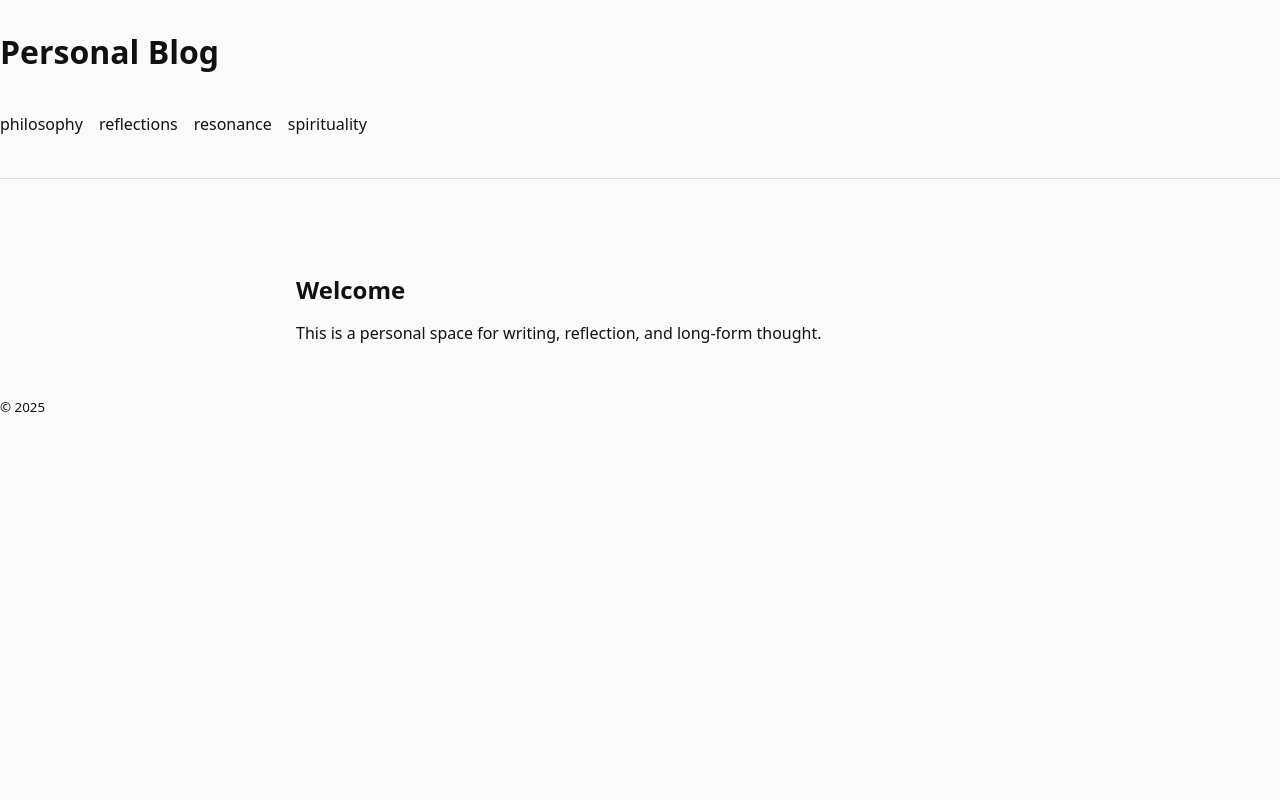
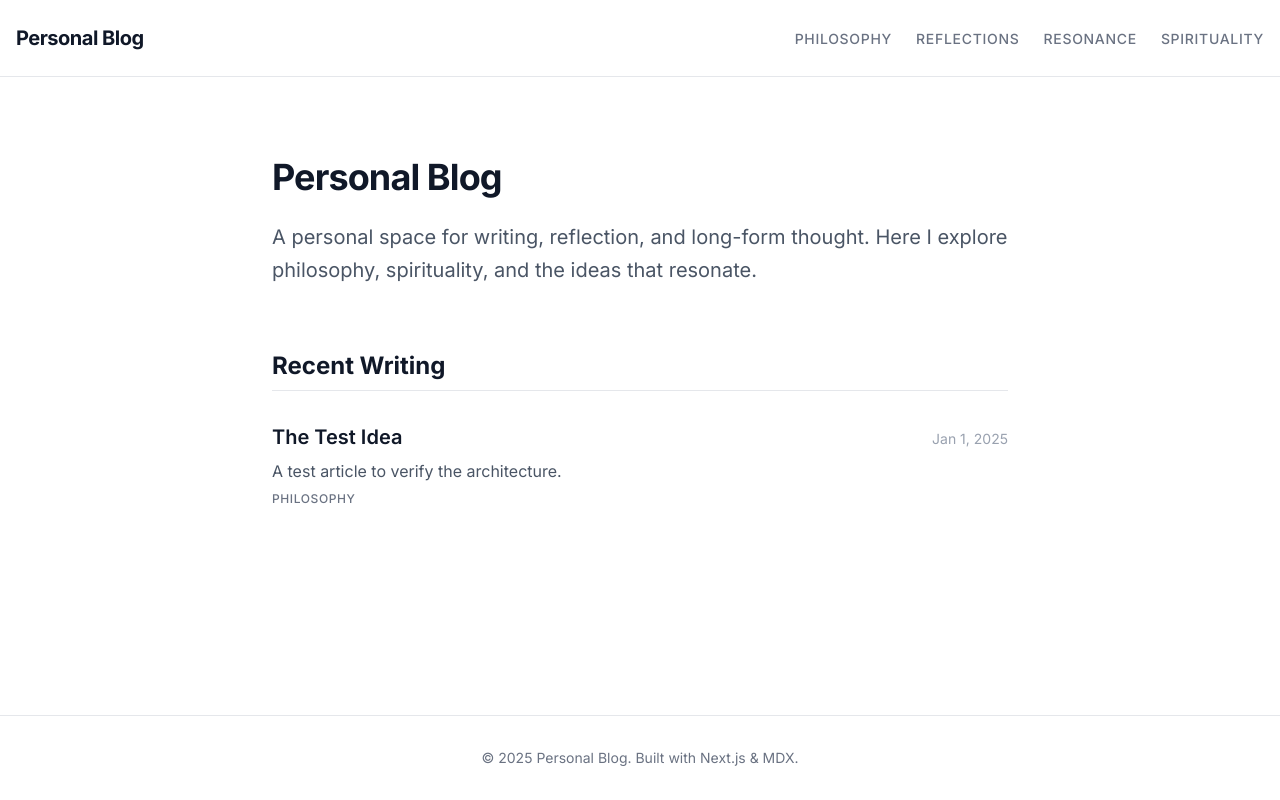
Before and after one commit to ZenAesthete/personal-blog, a Next.js app: page / in a window 1280 px wide. Built offline with nearby package versions, Linux system fonts and the light colour scheme.

Commit message:
version 2.0 complete overhaul with new design and features

```diff
--- a/app/[category]/page.tsx
+++ b/app/[category]/page.tsx
@@ -1,9 +1,7 @@
+import Link from "next/link";
 import { notFound } from "next/navigation";
-import {
-  CATEGORIES,
-  Category,
-  getArticlesByCategory,
-} from "@/lib/content";
+import { CATEGORIES, getArticlesByCategory } from "@/lib/content";
+import { format } from "date-fns";
 
 interface CategoryPageProps {
   params: Promise<{
@@ -11,33 +9,79 @@ interface CategoryPageProps {
   }>;
 }
 
-export default async function CategoryPage({
-  params,
-}: CategoryPageProps) {
+/**
+ * 1. STATIC GENERATION
+ */
+export function generateStaticParams() {
+  return CATEGORIES.map((category) => ({
+    category: category,
+  }));
+}
+
+/**
+ * 2. METADATA (FIXED)
+ * 'params' is a Promise here too. We must await it.
+ */
+export async function generateMetadata({ params }: CategoryPageProps) {
   const { category } = await params;
 
-  const normalizedCategory = category.toLowerCase() as Category;
+  // Capitalize first letter for the title
+  const title = category.charAt(0).toUpperCase() + category.slice(1);
+  return {
+    title: `${title} | Personal Blog`,
+  };
+}
 
-  if (!CATEGORIES.includes(normalizedCategory)) {
+export default async function CategoryPage({ params }: CategoryPageProps) {
+  const { category } = await params;
+
+  // 3. VALIDATION
+  if (!CATEGORIES.includes(category as any)) {
     notFound();
   }
 
-  const articles = getArticlesByCategory(normalizedCategory);
+  const articles = getArticlesByCategory(category);
 
   return (
-    <main>
-      <h1>{normalizedCategory}</h1>
+    <main className="container mx-auto px-4 py-12 max-w-3xl">
+      <header className="mb-12 border-b pb-4 border-gray-200 dark:border-gray-800">
+        <h1 className="text-3xl font-bold capitalize tracking-tight">
+          {category}
+        </h1>
+        <p className="text-gray-500 mt-2">
+          {articles.length} {articles.length === 1 ? 'entry' : 'entries'}
+        </p>
+      </header>
 
-      <ul>
+      <div className="space-y-10">
         {articles.map((article) => (
-          <li key={article.slug}>
-            <a href={`/${normalizedCategory}/${article.slug}`}>
-              {article.title}
-            </a>{" "}
-            — <small>{article.date}</small>
-          </li>
+          <article key={article.slug} className="group relative">
+            <div className="flex flex-col sm:flex-row sm:items-baseline sm:justify-between">
+                <Link
+                  href={`/${category}/${article.slug}`}
+                  className="text-xl font-semibold text-gray-900 dark:text-gray-100 group-hover:text-blue-600 transition-colors"
+                >
+                  <span className="absolute inset-0" />
+                  {article.title}
+                </Link>
+
+                <time className="text-sm text-gray-400 shrink-0 sm:ml-4">
+                  {format(new Date(article.date), "MMM d, yyyy")}
+                </time>
+            </div>
+
+            {article.description && (
+              <p className="mt-2 text-gray-600 dark:text-gray-400 leading-relaxed">
+                {article.description}
+              </p>
+            )}
+          </article>
         ))}
-      </ul>
+
+        {articles.length === 0 && (
+          <p className="text-gray-500 italic">No entries in this category yet.</p>
+        )}
+      </div>
     </main>
   );
 }
--- a/app/components/Nav.tsx
+++ b/app/components/Nav.tsx
@@ -3,14 +3,30 @@ import { CATEGORIES } from "@/lib/content";
 
 export default function Nav() {
   return (
-    <nav>
-      <ul className="nav">
-        {CATEGORIES.map((category) => (
-      <li key={category}>
-        <Link href={`/${category}`}>{category}</Link>
-      </li>
-    ))}
-  </ul>
+    <nav className="border-b border-gray-200 dark:border-gray-800 py-6 mb-8">
+      <div className="container mx-auto px-4 flex flex-col sm:flex-row items-center justify-between gap-4">
+        {/* Logo / Home Link */}
+        <Link
+          href="/"
+          className="text-xl font-bold tracking-tight hover:text-blue-600 transition-colors"
+        >
+          Personal Blog
+        </Link>
+
+        {/* Navigation Links */}
+        <ul className="flex flex-wrap justify-center gap-6">
+          {CATEGORIES.map((category) => (
+            <li key={category}>
+              <Link
+                href={`/${category}`}
+                className="text-sm font-medium uppercase tracking-wider text-gray-500 hover:text-gray-900 dark:hover:text-gray-100 transition-colors"
+              >
+                {category}
+              </Link>
+            </li>
+          ))}
+        </ul>
+      </div>
     </nav>
   );
 }
--- a/app/globals.css
+++ b/app/globals.css
@@ -1,173 +1,76 @@
-/* 1. CSS Reset (minimal) */
-*,
-*::before,
-*::after {
-  box-sizing: border-box;
+@import "tailwindcss";
+@plugin "@tailwindcss/typography";
+
+/*
+   ==========================================================================
+   Global Polish & Variables
+   ==========================================================================
+*/
+
+:root {
+  /* Enables smooth scrolling for anchor links */
+  scroll-behavior: smooth;
 }
 
-html,
-body {
-  margin: 0;
-  padding: 0;
+@layer base {
+  body {
+    /*
+       This ensures the font looks crisp on MacOS/iOS.
+       (We already applied the classes in layout.tsx, but this is a backup)
+    */
+    -webkit-font-smoothing: antialiased;
+    -moz-osx-font-smoothing: grayscale;
+  }
 }
 
-/* =========================
-   Theme Variables (Defaults)
-   ========================= */
+/*
+   ==========================================================================
+   UI Refinements
+   ==========================================================================
+*/
 
-:root {
-  --bg-color: #fafafa;
-  --text-color: #111;
-  --accent-color: #333;
-  --muted-color: #666;
-  --border-color: #ddd;
+/* 1. Selection Color (The color when you highlight text) */
+::selection {
+  background-color: var(--color-blue-500); /* Tailwind Blue 500 */
+  color: white;
 }
 
-/* 2. Base Typography */
-html {
-  font-size: 16px;
+/* 2. Custom Scrollbar (Sleek & Minimal) */
+::-webkit-scrollbar {
+  width: 10px;
 }
 
-body {
-  font-family: system-ui, -apple-system, BlinkMacSystemFont,
-    "Segoe UI", Roboto, Helvetica, Arial, sans-serif;
-  line-height: 1.6;
-  color: var(--text-color);
-  background-color: var(--bg-color);
+::-webkit-scrollbar-track {
+  background: transparent;
 }
 
-
-/* 3. Links */
-a {
-  color: inherit;
-  text-decoration: none;
+::-webkit-scrollbar-thumb {
+  background-color: var(--color-gray-300);
+  border-radius: 5px;
+  border: 2px solid transparent;
+  background-clip: content-box;
 }
 
-a:hover {
-  text-decoration: underline;
+/* Dark mode scrollbar */
+@media (prefers-color-scheme: dark) {
+  ::-webkit-scrollbar-thumb {
+    background-color: var(--color-gray-700);
+  }
+
+  ::selection {
+    background-color: var(--color-blue-600);
+    color: white;
+  }
 }
 
-/* 4. Headings */
-h1,
-h2,
-h3,
-h4 {
-  line-height: 1.25;
-  margin: 2rem 0 1rem;
+/*
+   ==========================================================================
+   Typography Overrides
+   ==========================================================================
+   Tailwind Typography (prose) is great, but we can tweak it slightly here
+   if we want links in articles to be a specific color, etc.
+*/
+
+@theme {
+  --font-sans: var(--font-inter); /* Links to the Next.js font loader */
 }
-
-h1 {
-  font-size: 2rem;
-}
-
-h2 {
-  font-size: 1.5rem;
-}
-
-h3 {
-  font-size: 1.25rem;
-}
-
-/* 5. Paragraphs */
-p {
-  margin: 1rem 0;
-}
-
-/* 6. Lists */
-ul {
-  padding-left: 1.5rem;
-}
-
-li {
-  margin: 0.5rem 0;
-}
-
-/* Reading container */
-.container {
-  max-width: 720px;
-  margin: 0 auto;
-  padding: 2rem 1rem;
-}
-
-/* Article typography */
-.article h1 {
-  margin-top: 0;
-}
-
-.article p {
-  font-size: 1.05rem;
-}
-
-/*.article small {
-  color: #666;
-}*/
-
-/* Markdown content */
-.article div p {
-  margin: 1.2rem 0;
-}
-
-.article div h2 {
-  margin-top: 3rem;
-}
-
-.article div h3 {
-  margin-top: 2rem;
-}
-
-.article div ul {
-  margin: 1rem 0;
-}
-
-/* Navigation */
-.nav {
-  display: flex;
-  gap: 1rem;
-  padding: 1rem 0;
-  list-style: none;
-}
-
-header {
-  border-bottom: 1px solid var(--border-color);
-  margin-bottom: 2rem;
-}
-
-.article small {
-  color: var(--muted-color);
-}
-
-/* =========================
-   Category Themes
-   ========================= */
-
-/* Philosophy — restrained, monochrome */
-.theme-philosophy {
-  --bg-color: #f8f8f8;
-  --text-color: #111;
-  --accent-color: #222;
-  --muted-color: #555;
-}
-
-/* Reflections — softer, personal */
-.theme-reflections {
-  --bg-color: #fbf7f5;
-  --text-color: #1a1a1a;
-  --accent-color: #5a3e36;
-  --muted-color: #6b5c57;
-}
-
-/* Resonance — warmer, expressive */
-.theme-resonance {
-  --bg-color: #fffaf2;
-  --text-color: #1f1a14;
-  --accent-color: #a05a2c;
-  --muted-color: #7a5c45;
-}
-
-/* Spirituality — calm, spacious */
-.theme-spirituality {
-  --bg-color: #f5f8f6;
-  --text-color: #0f1f1a;
-  --accent-color: #2f6f5e;
-  --muted-color: #5f7f73;
-}
--- a/app/layout.tsx
+++ b/app/layout.tsx
@@ -1,10 +1,18 @@
 import type { Metadata } from "next";
+import { Inter } from "next/font/google";
 import Nav from "./components/Nav";
 import "./globals.css";
 
+// 1. Load Google Font
+const inter = Inter({ subsets: ["latin"] });
+
+// 2. Define Global Metadata
 export const metadata: Metadata = {
-  title: "Personal Blog",
-  description: "Thoughts, reflections, and philosophy",
+  title: {
+    template: "%s | Personal Blog", // %s is replaced by the page title
+    default: "Personal Blog",       // Default if no page title is found
+  },
+  description: "Thoughts, reflections, and philosophy regarding the modern world.",
 };
 
 export default function RootLayout({
@@ -14,18 +22,30 @@ export default function RootLayout({
 }) {
   return (
     <html lang="en">
-      <body>
-        <header>
-          <h1>
-            <a href="/">Personal Blog</a>
-          </h1>
-          <Nav />
-        </header>
+      {/*
+          3. Apply Body Classes
+          - inter.className: Applies the font
+          - min-h-screen flex flex-col: Pushes footer to bottom
+          - antialiased: Makes text look sharper
+      */}
+      <body
+        className={`${inter.className} min-h-screen flex flex-col bg-white text-gray-900 dark:bg-gray-950 dark:text-gray-50 antialiased`}
+      >
+        <Nav />
 
-        <main className="container">{children}</main>
+        {/*
+            We do NOT wrap children in <main> here because
+            our page components (app/page.tsx, etc) already have their own <main>.
+            This wrapper div just ensures flexible spacing.
+        */}
+        <div className="flex-grow">
+          {children}
+        </div>
 
-        <footer>
-          <small>© {new Date().getFullYear()}</small>
+        <footer className="border-t border-gray-200 dark:border-gray-800 py-8 mt-12">
+          <div className="container mx-auto px-4 text-center text-sm text-gray-500">
+            <p>© {new Date().getFullYear()} Personal Blog. Built with Next.js & MDX.</p>
+          </div>
         </footer>
       </body>
     </html>
--- a/app/page.tsx
+++ b/app/page.tsx
@@ -1,11 +1,65 @@
+import Link from "next/link";
+import { getAllArticles } from "@/lib/content";
+import { format } from "date-fns";
+
 export default function Home() {
+  const articles = getAllArticles();
+  // Show only the 5 most recent posts
+  const recentArticles = articles.slice(0, 5);
+
   return (
-    <main>
-      <h2>Welcome</h2>
-      <p>
-        This is a personal space for writing, reflection, and
-        long-form thought.
-      </p>
+    <main className="container mx-auto px-4 py-12 max-w-3xl">
+      {/* Intro Section */}
+      <section className="mb-16">
+        <h1 className="text-4xl font-bold tracking-tight mb-6">
+          Personal Blog
+        </h1>
+        <p className="text-xl text-gray-600 dark:text-gray-300 leading-relaxed">
+          A personal space for writing, reflection, and long-form thought.
+          Here I explore philosophy, spirituality, and the ideas that resonate.
+        </p>
+      </section>
+
+      {/* Recent Writing Feed */}
+      <section>
+        <h2 className="text-2xl font-bold mb-8 border-b border-gray-200 dark:border-gray-800 pb-2">
+          Recent Writing
+        </h2>
+
+        <div className="space-y-8">
+          {recentArticles.map((article) => (
+            <div key={article.slug} className="group">
+              <Link
+                href={`/${article.category}/${article.slug}`}
+                className="block"
+              >
+                <div className="flex flex-col sm:flex-row sm:justify-between sm:items-baseline mb-2">
+                  <h3 className="text-xl font-semibold group-hover:text-blue-600 transition-colors">
+                    {article.title}
+                  </h3>
+                  <span className="text-sm text-gray-400 shrink-0 sm:ml-4">
+                    {format(new Date(article.date), "MMM d, yyyy")}
+                  </span>
+                </div>
+
+                {article.description && (
+                  <p className="text-gray-600 dark:text-gray-400">
+                    {article.description}
+                  </p>
+                )}
+
+                <div className="mt-2 text-xs font-medium uppercase tracking-wider text-gray-500">
+                  {article.category}
+                </div>
+              </Link>
+            </div>
+          ))}
+
+          {recentArticles.length === 0 && (
+            <p className="text-gray-500 italic">No articles found. Time to write!</p>
+          )}
+        </div>
+      </section>
     </main>
   );
 }
--- a/content/philosophy/2025-01-01-test-idea.md
+++ b/content/philosophy/2025-01-01-test-idea.md
@@ -1,8 +1,13 @@
 ---
-title: "Test Idea"
+title: "The Test Idea"
 date: "2025-01-01"
 category: "philosophy"
-description: "A test article to verify the content system."
+description: "A test article to verify the architecture."
 ---
 
-Placeholder content.
+This is my content.
+
+## A Subheading
+
+- List item 1
+- List item 2
--- a/lib/content.ts
+++ b/lib/content.ts
@@ -1,7 +1,9 @@
 import fs from "fs";
 import path from "path";
 import matter from "gray-matter";
+import { z } from "zod";
 
+// 1. Define Categories as a constant
 export const CATEGORIES = [
   "philosophy",
   "reflections",
@@ -9,97 +11,104 @@ export const CATEGORIES = [
   "spirituality",
 ] as const;
 
-export type Category = (typeof CATEGORIES)[number];
+// 2. Define the Zod Schema for Frontmatter
+// This acts as a contract. If your MD file violates this, the build breaks.
+const ArticleSchema = z.object({
+  title: z.string(),
+  date: z.string().transform((str) => new Date(str).toISOString()), // Standardize dates
+  category: z.enum(CATEGORIES), // Must be one of the defined categories
+  description: z.string().optional(),
+});
 
+export type ArticleMeta = z.infer<typeof ArticleSchema> & { slug: string };
 
-export interface ArticleMeta {
-  title: string;
-  date: string;
-  category: Category;
-  description: string;
-  slug: string;
+// 3. Helper to recursively find all files in a directory
+function getFilesRecursively(dir: string): string[] {
+  let files: string[] = [];
+  const items = fs.readdirSync(dir, { withFileTypes: true });
+
+  for (const item of items) {
+    const fullPath = path.join(dir, item.name);
+    if (item.isDirectory()) {
+      files = [...files, ...getFilesRecursively(fullPath)];
+    } else if (item.isFile() && item.name.endsWith(".md")) {
+      files.push(fullPath);
+    }
+  }
+  return files;
 }
-
-export interface Article extends ArticleMeta {
-  content: string;
-}
-
 
 const CONTENT_DIR = path.join(process.cwd(), "content");
 
+// 4. Main Function to get all articles
 export function getAllArticles(): ArticleMeta[] {
-  const categories = fs.readdirSync(CONTENT_DIR);
+  const filePaths = getFilesRecursively(CONTENT_DIR);
 
-  const articles: ArticleMeta[] = [];
+  const articles = filePaths.map((filePath) => {
+    const fileContent = fs.readFileSync(filePath, "utf-8");
+    const { data } = matter(fileContent);
 
-  for (const category of categories) {
-    const categoryPath = path.join(CONTENT_DIR, category);
+    // Validate frontmatter
+    const parsedData = ArticleSchema.safeParse(data);
 
-    if (!fs.statSync(categoryPath).isDirectory()) continue;
+    if (!parsedData.success) {
+      console.error(`❌ Validation Error in file: ${filePath}`);
+      console.error(parsedData.error.flatten().fieldErrors);
+      throw new Error(`Invalid frontmatter in ${path.basename(filePath)}`);
+    }
 
-    const files = fs.readdirSync(categoryPath);
+    // Generate Slug: 2025-01-01-my-post.md -> my-post
+    const fileName = path.basename(filePath, ".md");
+    const slug = fileName.replace(/^\d{4}-\d{2}-\d{2}-/, "");
 
-    for (const file of files) {
-      if (!file.endsWith(".md")) continue;
+    return {
+      ...parsedData.data,
+      slug,
+    };
+  });
 
-      const filePath = path.join(categoryPath, file);
-      const fileContents = fs.readFileSync(filePath, "utf8");
-
-      const { data } = matter(fileContents);
-
-      articles.push({
-        title: data.title,
-        date: data.date,
-        category: data.category as Category,
-        description: data.description,
-        slug: file.replace(".md", ""),
-      });
-    }
-  }
-
+  // Sort by date (newest first)
   return articles.sort(
     (a, b) => new Date(b.date).getTime() - new Date(a.date).getTime()
   );
 }
 
-export function getArticlesByCategory(category: Category): ArticleMeta[] {
-  return getAllArticles().filter(
-    (article) => article.category === category
-  );
+// 5. Query Functions
+export function getArticlesByCategory(category: string): ArticleMeta[] {
+  // We use the validation schema to ensure we only return matching categories
+  return getAllArticles().filter((article) => article.category === category);
+}
+
+export function getArticleBySlug(slug: string) {
+  const allArticles = getAllArticles();
+  const article = allArticles.find((a) => a.slug === slug);
+
+  if (!article) return null;
+
+  // We need to find the actual file again to get the content
+  // (In a larger app, we might cache this path mapping, but this is fine for now)
+  const filePaths = getFilesRecursively(CONTENT_DIR);
+  const filePath = filePaths.find((path) => {
+    const name = path.split("/").pop()?.replace(".md", "");
+    // Check if filename matches slug OR (date-slug)
+    return name === slug || name?.endsWith(`-${slug}`);
+  });
+
+  if (!filePath) return null;
+
+  const fileContent = fs.readFileSync(filePath, "utf-8");
+  const { content } = matter(fileContent);
+
+  return {
+    meta: article,
+    content, // Return raw markdown, we will compile it in the component
+  };
 }
 
 export function getCategoriesWithCounts() {
   const articles = getAllArticles();
-
   return CATEGORIES.map((category) => ({
     category,
     count: articles.filter((a) => a.category === category).length,
   }));
 }
-
-export function getArticleBySlug(
-  category: Category,
-  slug: string
-): Article | null {
-  const filePath = path.join(
-    CONTENT_DIR,
-    category,
-    `${slug}.md`
-  );
-
-  if (!fs.existsSync(filePath)) {
-    return null;
-  }
-
-  const fileContents = fs.readFileSync(filePath, "utf8");
-  const { data, content } = matter(fileContents);
-
-  return {
-    title: data.title,
-    date: data.date,
-    category: data.category as Category,
-    description: data.description,
-    slug,
-    content,
-  };
-}
--- a/package.json
+++ b/package.json
@@ -9,12 +9,14 @@
     "lint": "eslint"
   },
   "dependencies": {
+    "@tailwindcss/typography": "^0.5.19",
+    "date-fns": "^4.1.0",
     "gray-matter": "^4.0.3",
     "next": "16.0.10",
+    "next-mdx-remote": "^5.0.0",
     "react": "19.2.1",
     "react-dom": "19.2.1",
-    "remark": "^15.0.1",
-    "remark-html": "^16.0.1"
+    "zod": "^4.1.13"
   },
   "devDependencies": {
     "@tailwindcss/postcss": "^4",
```
Also changed, not shown: app/[category]/[slug]/page.tsx (+68 -34 lines), tailwind.config.ts (added, +15 -0 lines), 1 other file (tests, documents, lock files or other folders).
